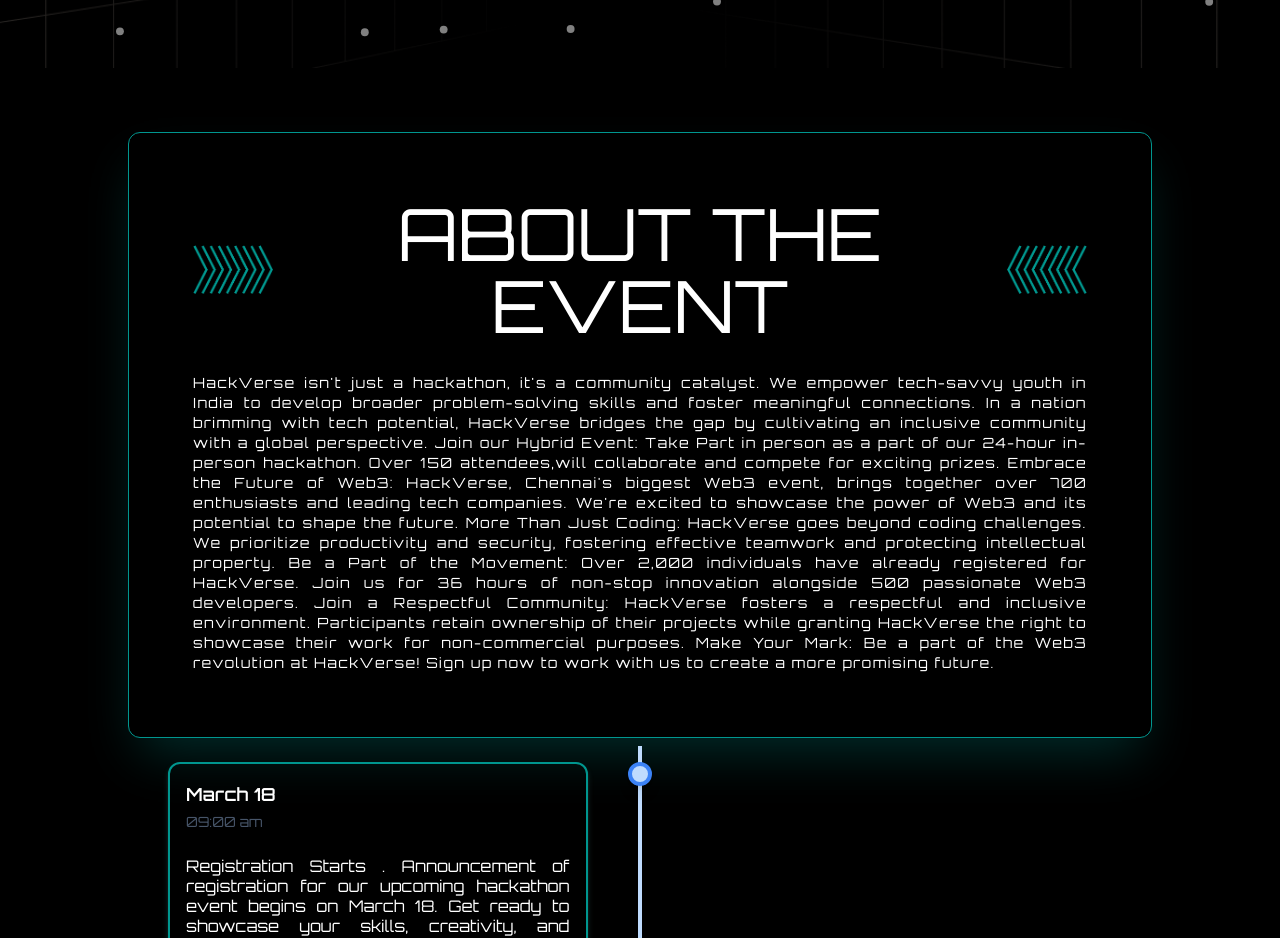
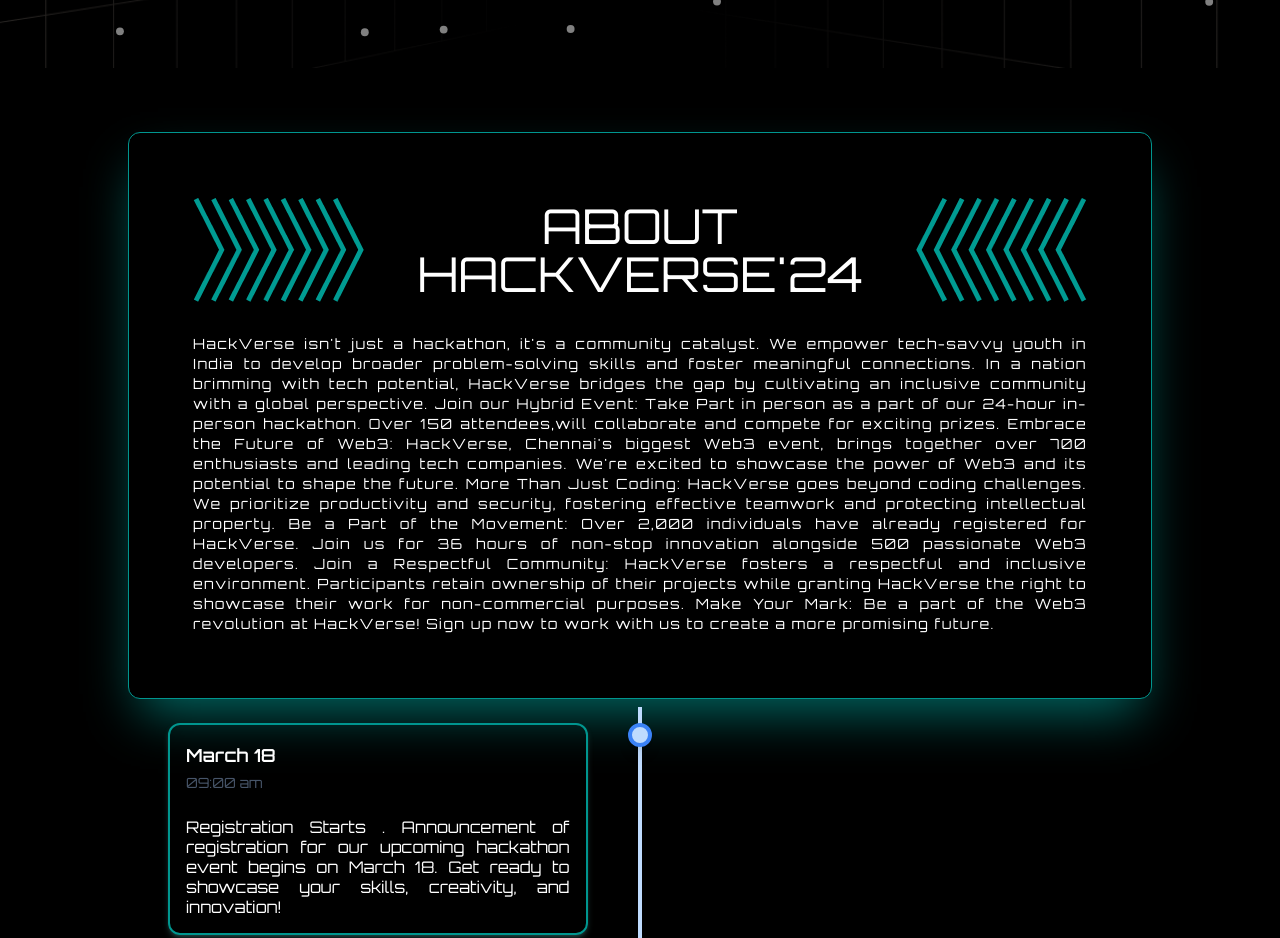
Before and after one commit to priyanshudash589/Hackverse-2024, a Next.js app: page / in a window 1280 px wide. Shown: the part 740-1678 px from the top of the page. Built offline with nearby package versions, Linux system fonts and the light colour scheme.

Commit message:
Update About.tsx

```diff
--- a/components/About.tsx
+++ b/components/About.tsx
@@ -5,22 +5,22 @@
     <>
     <div id="about" className="h-full ">
       <div className="container-fix">
-        <div className="border-[#00968F] flex flex-col gap-8 border bg-black container-fix rounded-xl shadow-2xl shadow-[#00968F]/30">
+        <div className="border-[#00968F] flex flex-col gap-8 border bg-black container-fix rounded-xl shadow-2xl shadow-[#00968F]/70">
           <div className="flex items-center justify-between md:gap-8">
             <Image
               alt="about-image-l"
               src={"/images/about-l-image.png"}
-              className="w-10 md:w-20 h-fit"
+              className="w-10 md:w-[180px] h-fit"
               width={1920}
               height={1080}
             />
-            <h1 className="text-lg md:text-2xl lg:text-7xl text-center">
-              ABOUT THE EVENT
+            <h1 className="text-lg md:text-2xl lg:text-5xl text-center">
+              ABOUT HACKVERSE'24
             </h1>
             <Image
               alt="about-image-r"
               src={"/images/about-r-image.png"}
-              className="w-10 md:w-20 h-fit"
+              className="w-10 md:w-[180px] h-fit"
               width={1920}
               height={1080}
             />
```
